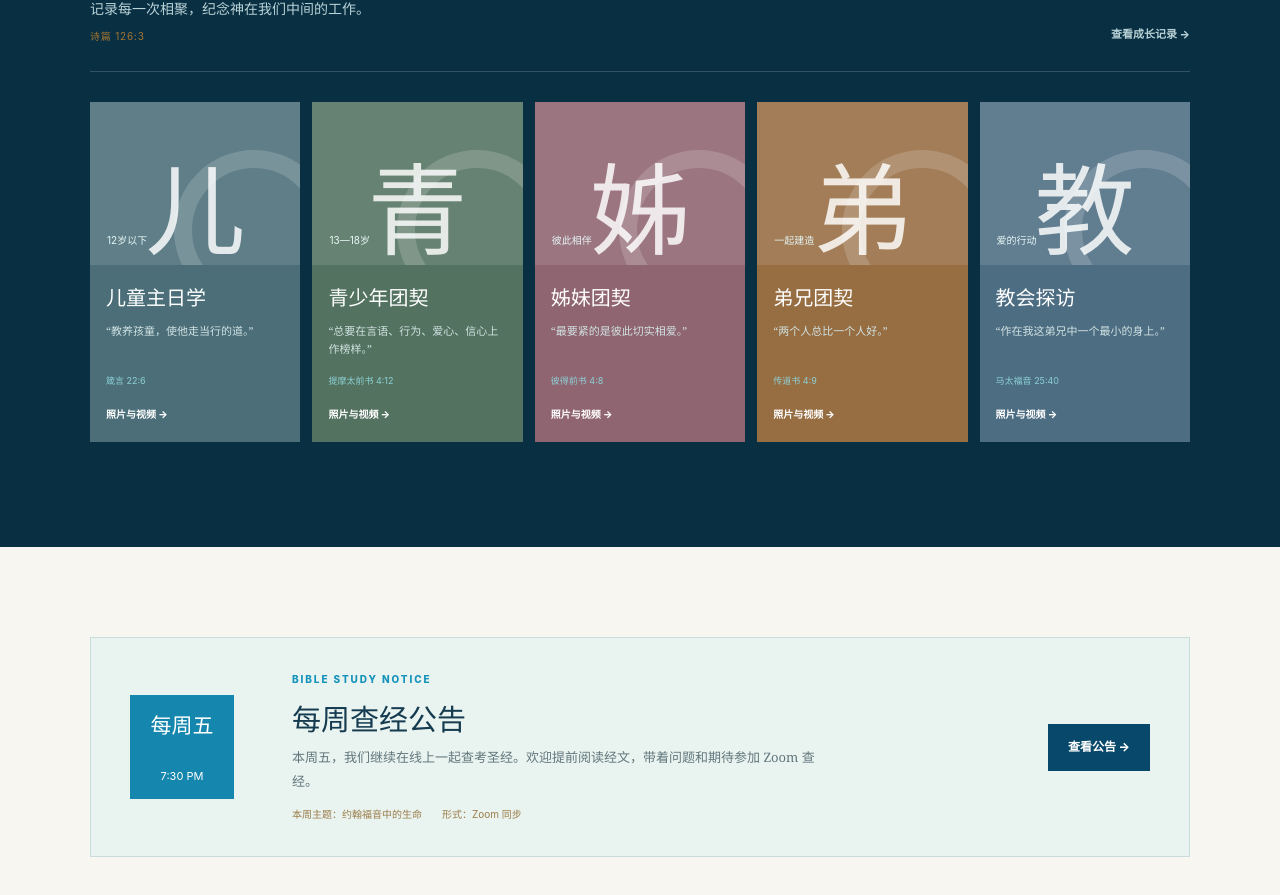
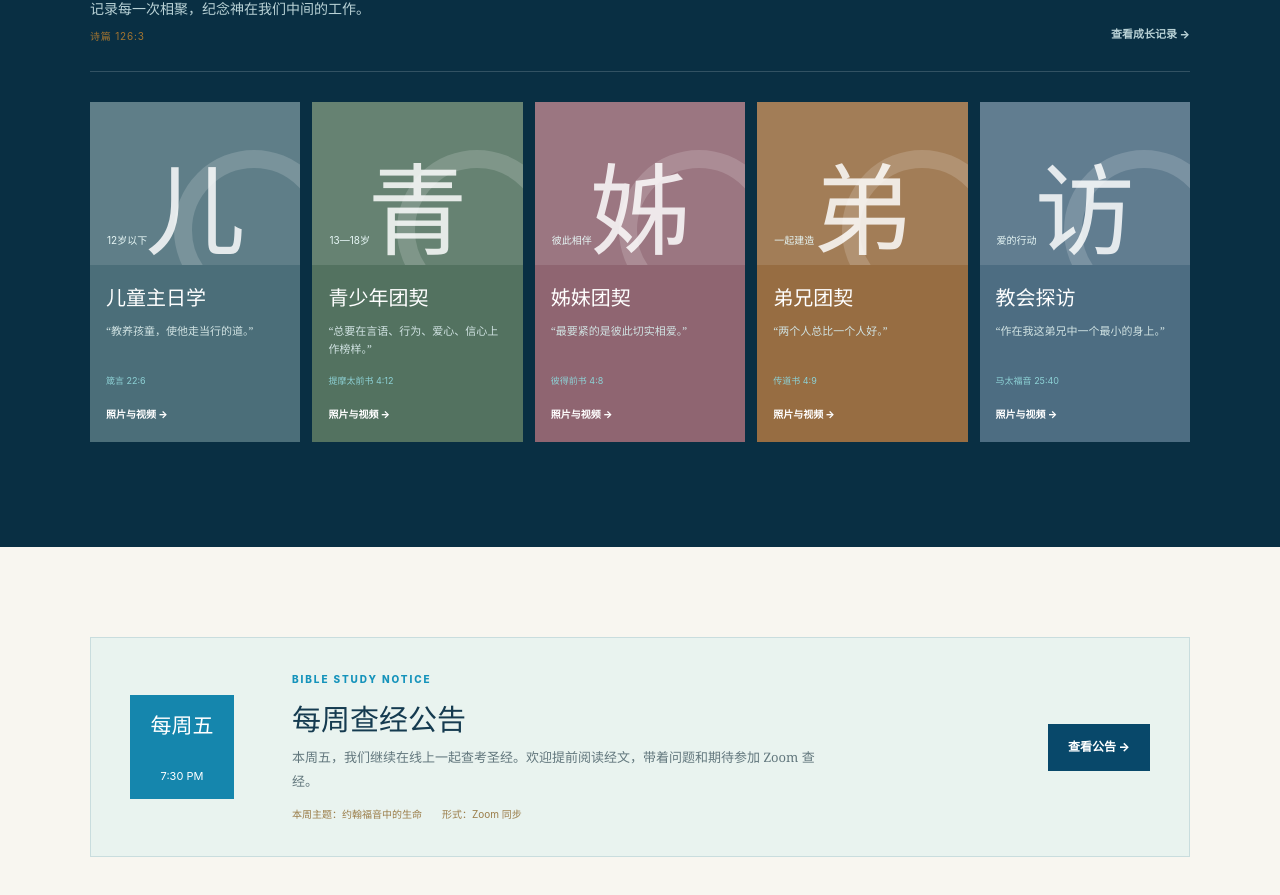
Before and after one commit to JacksonYangrs/rehoboth-church-site, a Next.js app: page / in a window 1280 px wide. Shown: the part 2254-3149 px from the top of the page. Built offline with nearby package versions, Linux system fonts and the light colour scheme.

Commit message:
Use visit marker for church visits

```diff
--- a/app/page.tsx
+++ b/app/page.tsx
@@ -13,7 +13,7 @@ const growth = [
   ["青少年团契", "13—18岁", "总要在言语、行为、爱心、信心上作榜样。", "提摩太前书 4:12", "youth"],
   ["姊妹团契", "彼此相伴", "最要紧的是彼此切实相爱。", "彼得前书 4:8", "sister"],
   ["弟兄团契", "一起建造", "两个人总比一个人好。", "传道书 4:9", "brother"],
-  ["教会探访", "爱的行动", "作在我这弟兄中一个最小的身上。", "马太福音 25:40", "visit"],
+  ["教会探访", "爱的行动", "作在我这弟兄中一个最小的身上。", "马太福音 25:40", "visit", "访"],
 ];
 
 export default function Home() {
@@ -44,7 +44,7 @@ export default function Home() {
 
       <section className="section" id="worship"><div className="heading"><div><p className="label">WORSHIP & MESSAGE</p><h2>线上敬拜</h2><p className="heading-note">来啊，我们要屈身敬拜，在造我们的耶和华面前跪下。<small>诗篇 95:6</small></p></div><a className="link" href="#worship">查看全部资料 →</a></div><div className="feature" onClick={() => setSelected(media[0])} role="button" tabIndex={0} onKeyDown={(e) => e.key === "Enter" && setSelected(media[0])}><div className="feature-art"><span className="play">▶</span><small>主日敬拜 · 2026.07.26</small></div><div className="feature-info"><p className="label">LATEST MESSAGE</p><h3>在旷野中看见恩典</h3><p>“我要向山举目；我的帮助从何而来？我的帮助从造天地的耶和华而来。”</p><div className="meta">诗篇 121 篇　·　林牧师　·　约 42 分钟</div><button className="btn gold small">开始观看 →</button></div></div><div className="media-grid">{media.slice(1).map(item => <article className="media-card" key={item.title} onClick={() => setSelected(item)}><div className={`media-thumb ${item.color}`}><span className="play tiny">▶</span><b>{item.label}</b></div><div className="media-body"><small>{item.meta}</small><h3>{item.title}</h3><p>一起在神的话语中学习、思想与回应。</p><span className="link">观看信息 →</span></div></article>)}</div></section>
 
-      <section className="dark-section" id="growth"><div className="section"><div className="heading light"><div><p className="label">LIFE TOGETHER</p><h2>教会成长</h2><p className="heading-note">记录每一次相聚，纪念神在我们中间的工作。<small>诗篇 126:3</small></p></div><a className="link light-link" href="#growth">查看成长记录 →</a></div><div className="growth-grid">{growth.map(([title, sub, quote, ref, cls]) => <article className={`growth-card ${cls}`} key={title}><div className="growth-visual"><span>{sub}</span><b>{title.slice(0, 1)}</b></div><div><h3>{title}</h3><p>“{quote}”</p><small>{ref}</small><a href="#growth">照片与视频 →</a></div></article>)}</div></div></section>
+      <section className="dark-section" id="growth"><div className="section"><div className="heading light"><div><p className="label">LIFE TOGETHER</p><h2>教会成长</h2><p className="heading-note">记录每一次相聚，纪念神在我们中间的工作。<small>诗篇 126:3</small></p></div><a className="link light-link" href="#growth">查看成长记录 →</a></div><div className="growth-grid">{growth.map(([title, sub, quote, ref, cls, mark]) => <article className={`growth-card ${cls}`} key={title}><div className="growth-visual"><span>{sub}</span><b>{mark || title.slice(0, 1)}</b></div><div><h3>{title}</h3><p>“{quote}”</p><small>{ref}</small><a href="#growth">照片与视频 →</a></div></article>)}</div></div></section>
 
       <section className="section study" id="bible-study"><div className="study-box"><div className="study-date"><b>每周五</b><span>7:30 PM</span></div><div><p className="label">BIBLE STUDY NOTICE</p><h2>每周查经公告</h2><p>本周五，我们继续在线上一起查考圣经。欢迎提前阅读经文，带着问题和期待参加 Zoom 查经。</p><div className="study-meta"><span>本周主题：约翰福音中的生命</span><span>形式：Zoom 同步</span></div></div><a className="btn dark" href="#bible-study">查看公告 →</a></div></section>
 
```
